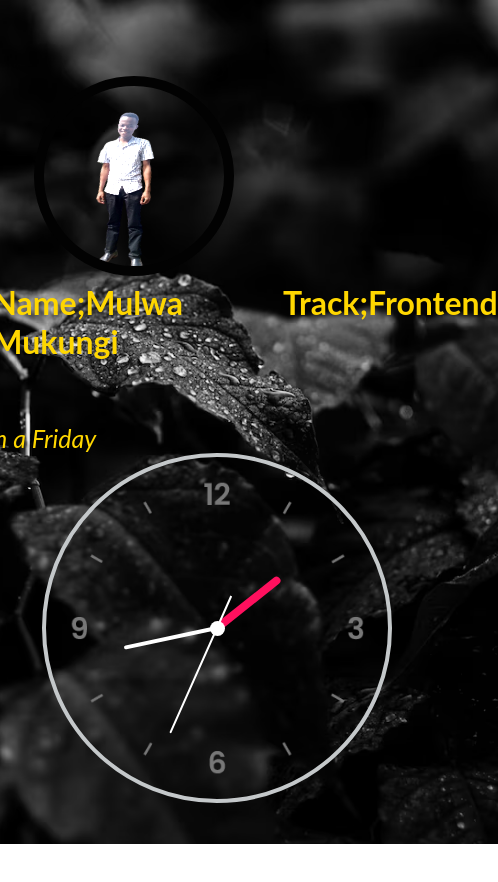
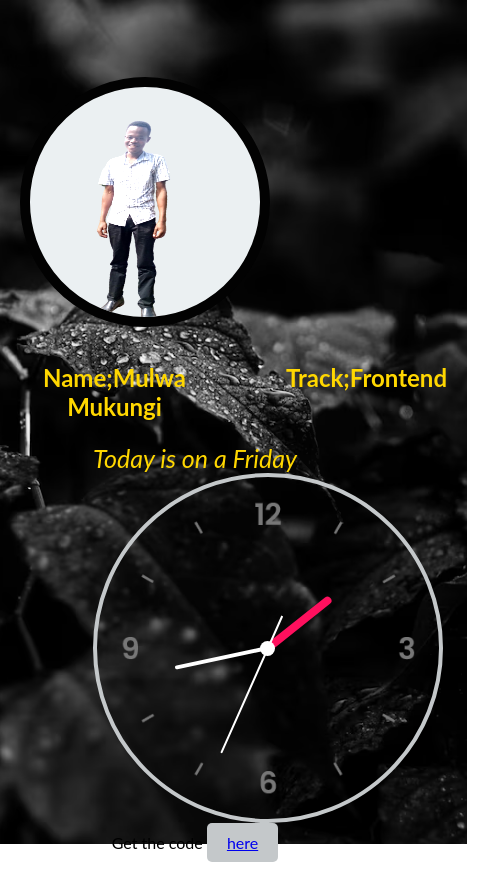
Before and after one commit to Mulwajoseph/ZuriHGNX-Personal-DAta, a plain HTML site: page index.html in a window 390 px wide. Shown: the whole page, 498 px wide, since content can reach past the window. Before the commit the page ends 844 px from the top, so only its background shows below. Drawn offline with Linux system fonts and the light colour scheme.

Commit message:
changes on small screens

```diff
--- a/index.html
+++ b/index.html
@@ -28,6 +28,7 @@
                 <div class="sc" id="sc"></div>
             </div>
         </div>
+        <p><span class="code-text">Get the code</span> <a data data-testid="githubURL" href="https://github.com/Mulwajoseph/ZuriHGNX-Personal-DAta">here</a></p>
     </div>
 
 
--- a/styles.css
+++ b/styles.css
@@ -6,11 +6,12 @@
 }
 
 body{
-    height: 100vh;
+    height: 100%;
     background: url(img/Background.avif) no-repeat center center/cover;
     display: flex;
     align-items: flex-start;
     justify-content: center;
+
 }
 
 .image{
@@ -41,7 +42,7 @@ body{
 }
 h1{
     color: gold;
-    margin-top: -140px;
+    margin-top: -100px;
     margin-left: 100px;
 }
 h1[date-testid="myTrack"]{
@@ -125,3 +126,43 @@ h1[date-testid="myTrack"]{
     font-size: 25px;
     font-style: italic;
 }
+a[data-testid="githubURL"]{
+    display: inline-block;
+    padding: 10px 20px;
+    background-color: #c4c8ca;
+    border-radius: 5px;
+}
+.code-text{
+    color: #fff;
+    font-size: 18px;
+}
+
+@media (max-width:900px){
+    .container{
+        padding: 20px;
+        text-align: center;
+    }
+    .image img{
+        width: 250px;
+        height: 250px;
+        background-color: #c4c8ca;
+        max-width: 100%;
+    }
+    body{
+        height: 100vh;
+        max-width: 900px;
+        margin: 0 auto;
+        background-size: cover;
+    }
+    h1{
+        font-size: 24px;
+        margin-top: -80px;
+
+    }
+    .code-text{
+        font-size: 16px;
+        color: black;
+    }
+
+
+}
```
